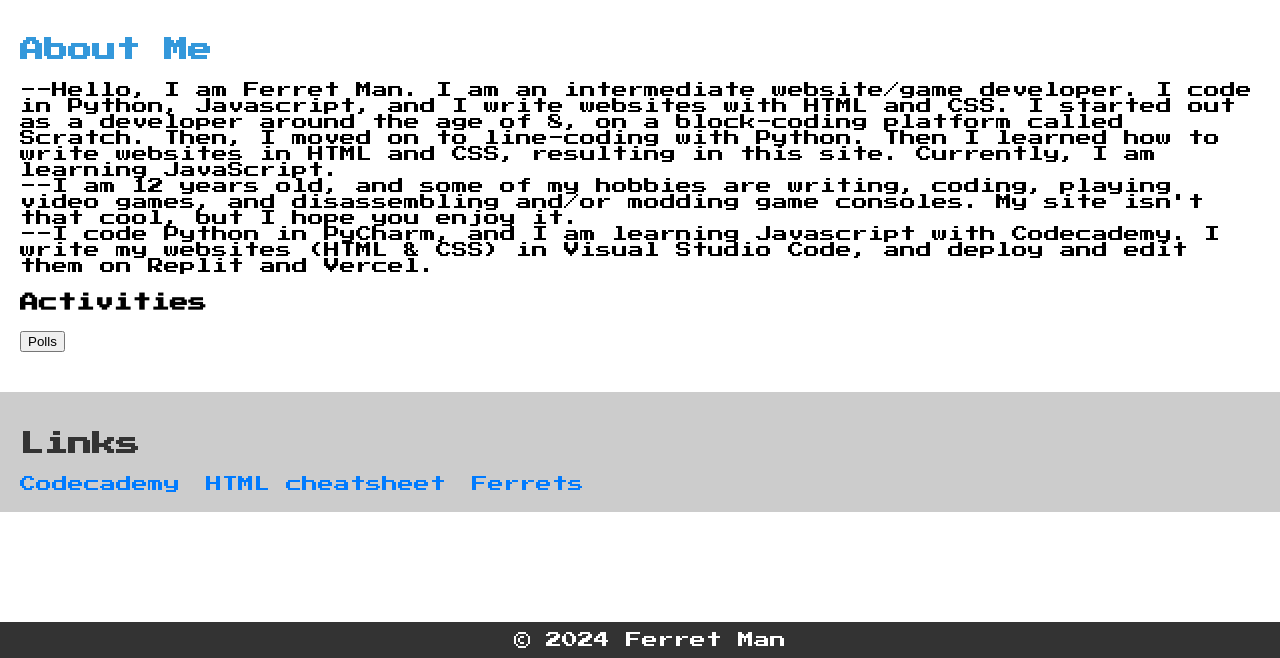
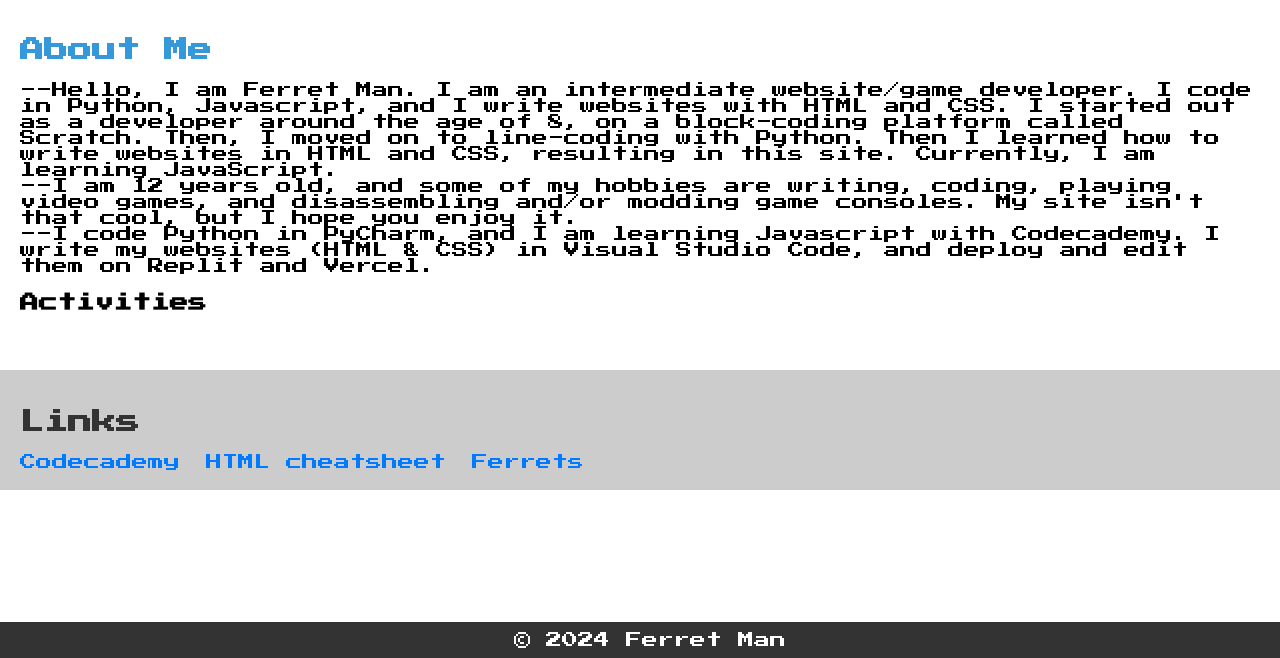
Before and after one commit to kyle22112/ferret-man, a plain HTML site: page index.html in a window 1280 px wide. Shown: the part 142-800 px from the top of the page. Drawn offline with Linux system fonts and the light colour scheme.

Commit message:
Update index.html

```diff
--- a/index.html
+++ b/index.html
@@ -49,7 +49,7 @@
         <h3>
             Activities
         </h3>
-        <a href="polls.html"><button>Polls</button></a>
+
     </section>
 
     <section class="links-section">
```
